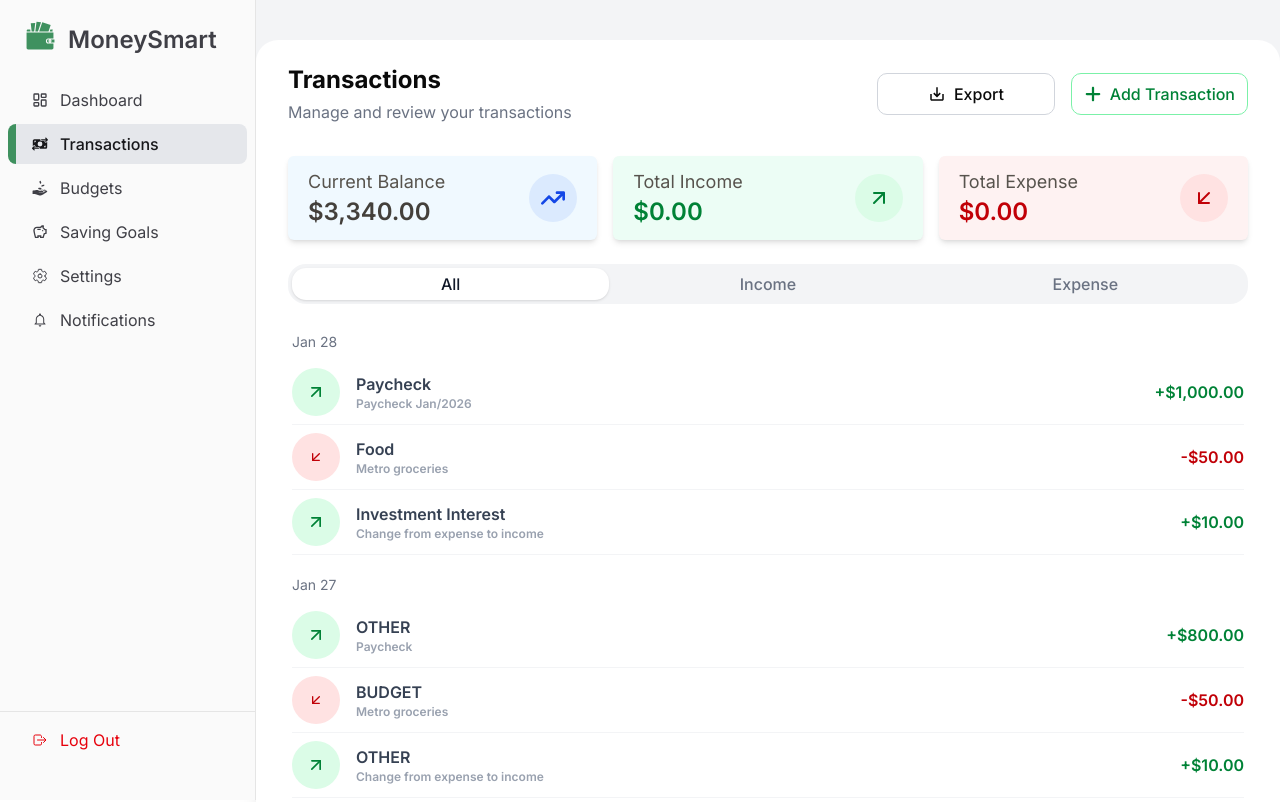
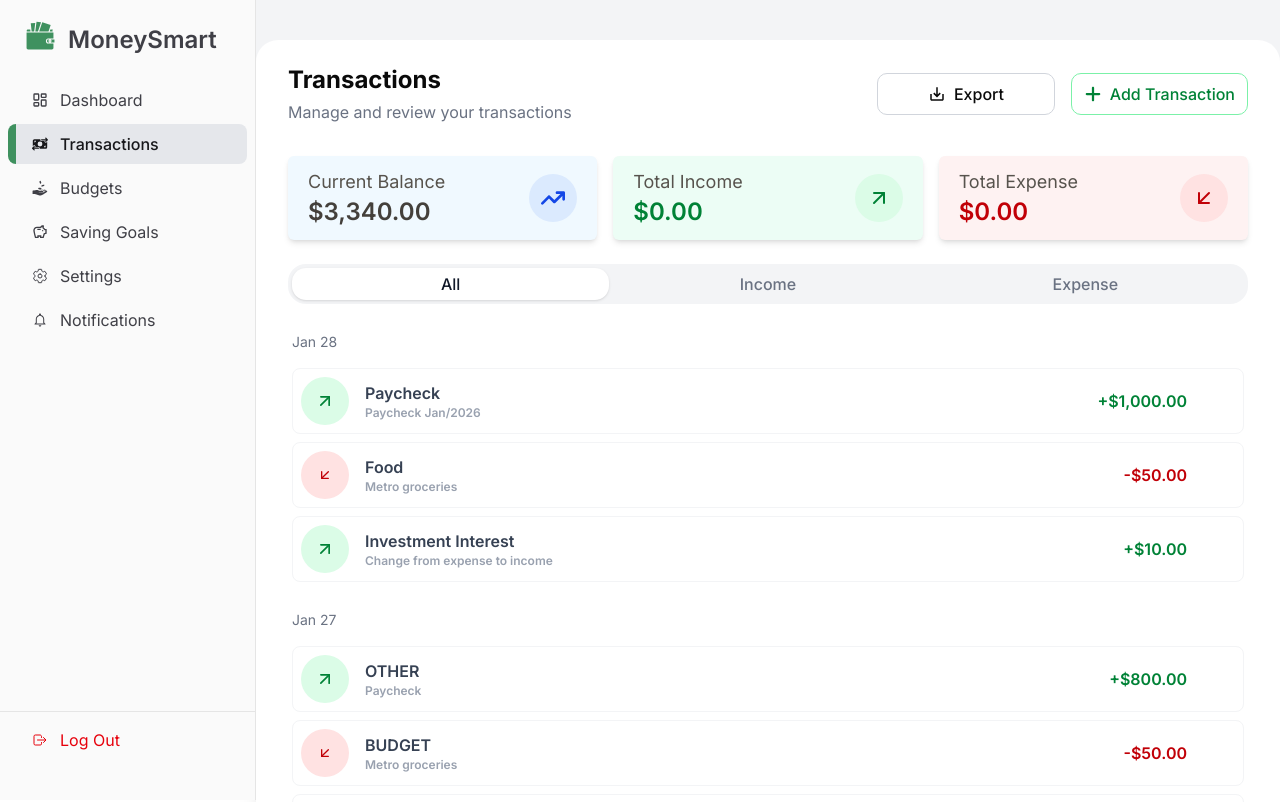
Before and after one commit to Harry-Huynh/MoneySmart-Frontend, a Next.js app: page /transactions in a window 1280 px wide. Shown: the top 802 px of the page. Built offline with nearby package versions, Linux system fonts and the light colour scheme.

Commit message:
fix: Add delete icon for transaction

```diff
--- a/src/components/TransactionItemRow.js
+++ b/src/components/TransactionItemRow.js
@@ -1,13 +1,14 @@
 import { formatMoneyCAD } from "@/lib/mock/budgets";
 import React from "react";
 import { FiArrowUpRight, FiArrowDownLeft } from "react-icons/fi";
+import { FaRegTrashCan } from "react-icons/fa6";
 
 export default function TransactionItemRow({ transaction }) {
   const isIncome = transaction.type === "INCOME";
 
   return (
     <div
-      className={`w-full py-2 flex items-center justify-between border-b border-gray-100 gap-4 select-none`}
+      className={`w-full py-2 px-2 my-2 flex items-center justify-between border border-gray-100 rounded-md gap-4 select-none hover:border-gray-300 group`}
     >
       <div
         className={`w-12 h-12 rounded-full flex items-center justify-center ${isIncome ? "bg-green-100" : "bg-red-100"}`}
@@ -31,6 +32,12 @@ export default function TransactionItemRow({ transaction }) {
       >
         {(isIncome ? "+" : "-") + formatMoneyCAD(transaction.amount)}
       </span>
+      <div
+        className="w-8 h-8 flex justify-center items-center rounded-sm invisible group-hover:visible
+          hover:bg-red-100 cursor-pointer"
+      >
+        <FaRegTrashCan className="text-gray-400 hover:text-red-600" />
+      </div>
     </div>
   );
 }
```
